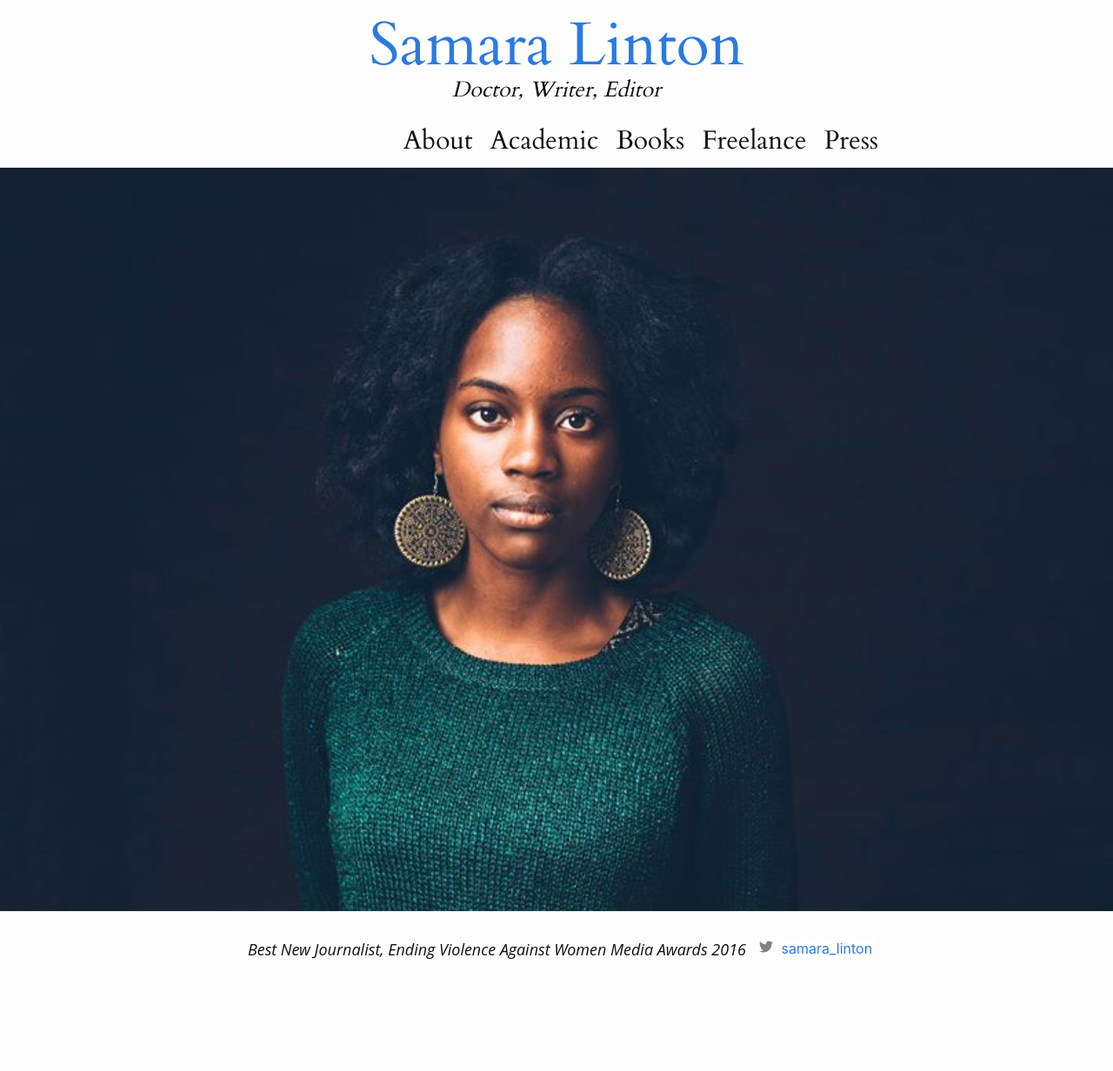
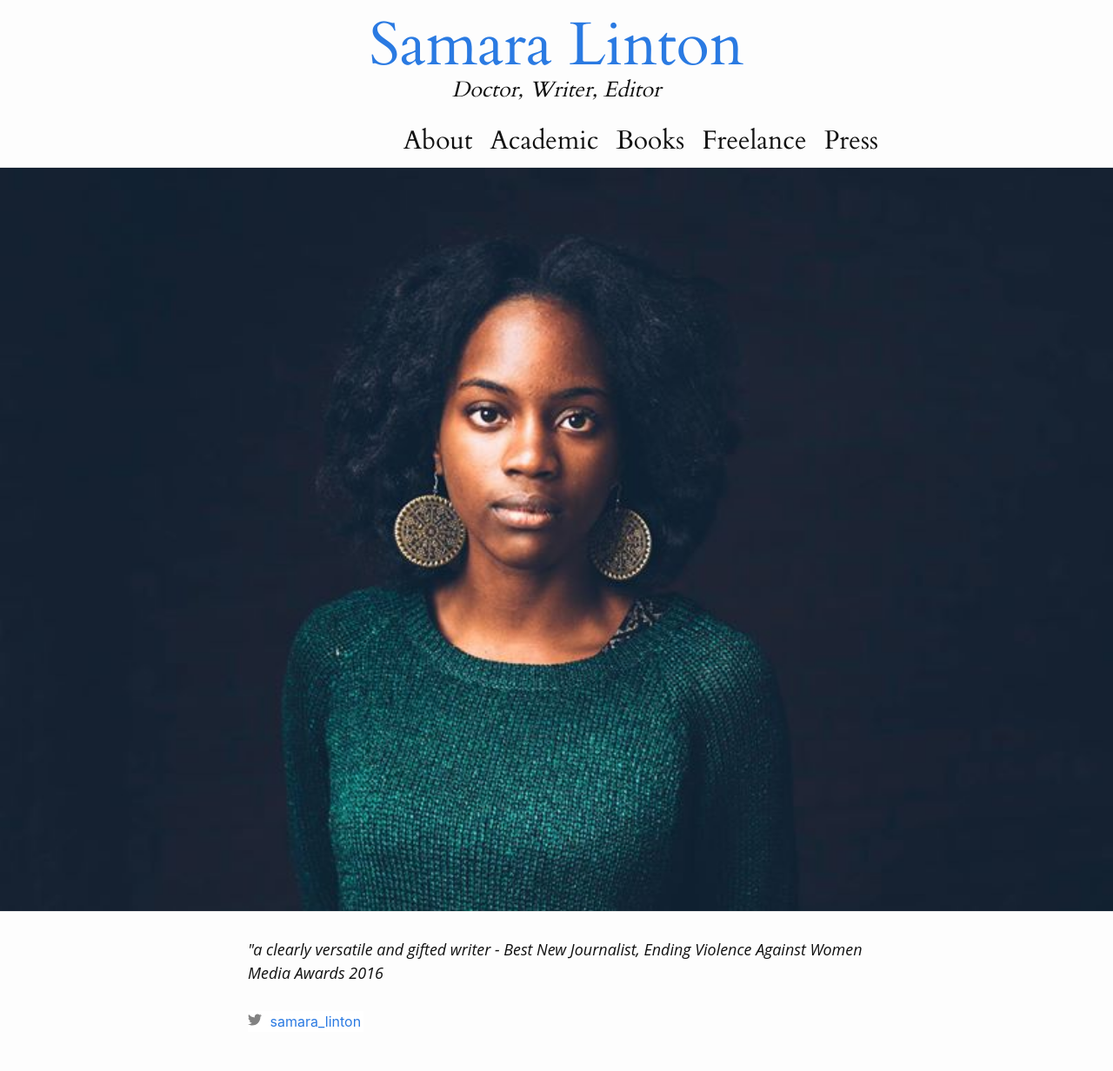
Before and after one commit to samaralinton/samaralinton.github.io, a Jekyll site: the page built from index.md, in a window 1280 px wide. Shown: the whole page at 87% size. Built offline with Jekyll 4.4.1, drawn with Linux system fonts in a browser that asks for light colours; before the commit the page ends 1166 px from its top, so only the background shows below that.

Commit message:
extra footer

```diff
--- a/_config.yml
+++ b/_config.yml
@@ -16,7 +16,7 @@
 title: Samara Linton
 email: samara.linton@gmail.com
 description: >- # this means to ignore newlines until "baseurl:"
-  Best New Journalist, Ending Violence Against Women Media Awards 2016
+  "a clearly versatile and gifted writer - Best New Journalist, Ending Violence Against Women Media Awards 2016
 baseurl: "" # the subpath of your site, e.g. /blog
 url: "" # the base hostname & protocol for your site, e.g. http://example.com
 twitter_username: samara_linton
```
